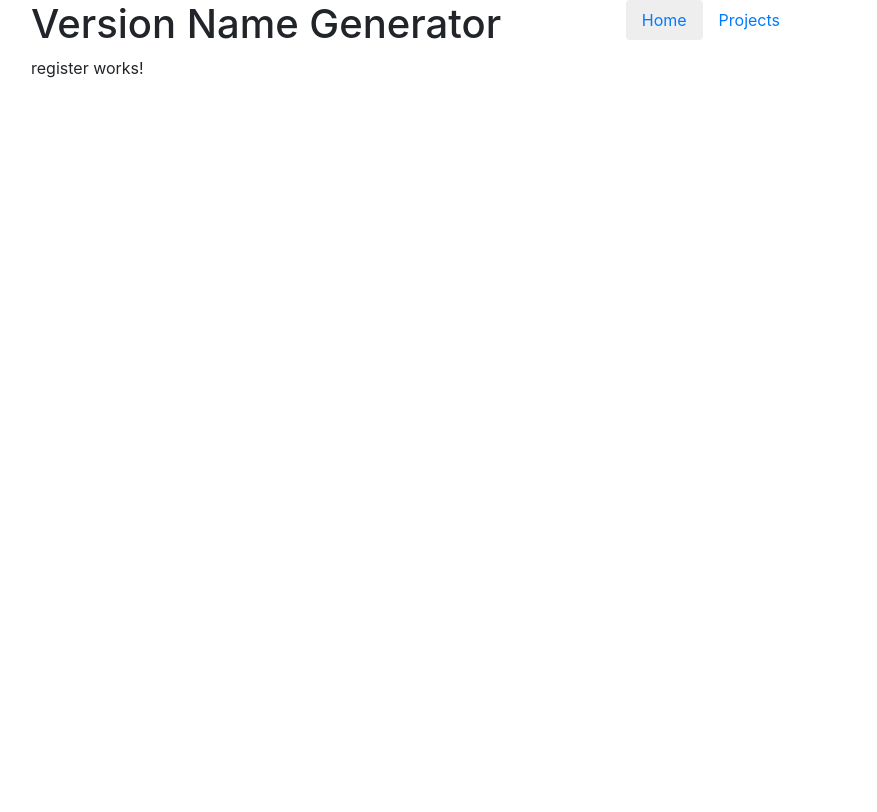
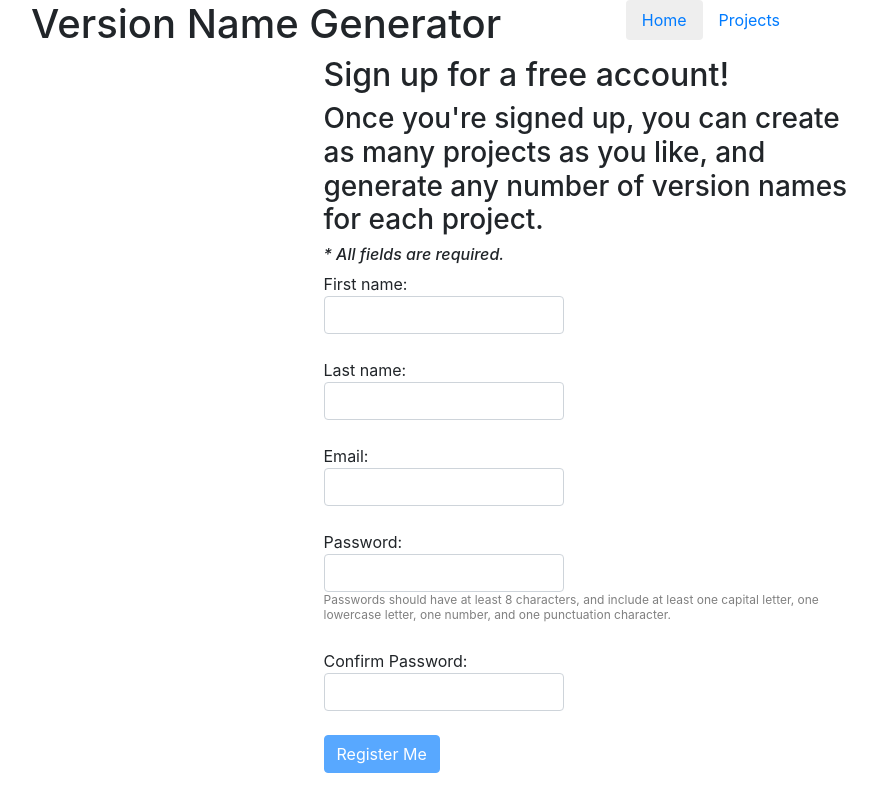
Before and after one commit to stylecramper/version-namer-app, an Angular app: page /register in a window 1280 px wide. Shown: the whole page, without its empty margins (54-931 px from the left). Built offline with nearby package versions, Linux system fonts and the light colour scheme.

Commit message:
Complete register component

```diff
--- a/src/app/register/register.component.css
+++ b/src/app/register/register.component.css
@@ -0,0 +1,69 @@
+.success-container {
+    align-items: center;
+    bottom: 0;
+    display: flex;
+    left: 0;
+    justify-content: center;
+    margin: 0;
+    position: fixed;
+    right: 0;
+    top: 0;
+    z-index: 999;
+}
+
+.success-container .mask {
+    background-color: #fff;
+    bottom: 0;
+    left: 0;
+    opacity: 0.5;
+    position: absolute;
+    right: 0;
+    top: 0;
+}
+
+.success-modal {
+    background-color: #fff;
+    border-radius: 6px;
+    box-shadow: 6px 6px 23px -2px rgba(0,0,0,0.5);
+    height: 160px;
+    padding: 20px;
+    position: absolute;
+    width: 480px;
+}
+
+.password-container {
+    position: relative;
+}
+.strength-check {
+    box-sizing: content-box;
+    color: white;
+    display: none;
+    font-size: 0.75em;
+    font-style: italic;
+    width: 150px;
+    height: 20px;
+    opacity: 0.7;
+    padding: 2px 0 2px 12px;
+    position: absolute;
+    right: 100px;
+    top: 24px;
+}
+
+.strength-check.weak {
+    background-color: #B20E37;
+    display: block;
+}
+
+.strength-check.medium {
+    background-color: goldenrod;
+    display: block;
+}
+
+.strength-check.strong {
+    background-color: #399800;
+    display: block;
+}
+
+.register-form input {
+    width: 240px;
+}
--- a/src/app/register/register.component.html
+++ b/src/app/register/register.component.html
@@ -1,3 +1,62 @@
-<p>
-  register works!
-</p>
+<section>
+  <div class="container col-md-6 register-form" *ngIf="registrationState==='prereg'">
+    <h2>Sign up for a free account!</h2>
+    <h3>Once you're signed up, you can create as many projects as you like, and generate any number of version names for each project.</h3>
+    <h6 class="required-note">* All fields are required.</h6>
+    <form class="needs-validation" [formGroup]="userForm" (ngSubmit)="register(userForm)">
+      <div class="form-group">
+        <label class="control-label" for="first_name">First name: <br />
+          <input
+            [formControl]="userForm.controls['firstname']"
+            class="form-control" type="text" #firstname id="first_name" />
+        </label>
+      </div>
+      <div class="form-group">
+          <label class="control-label" for="last_name">Last name: <br />
+            <input
+              [formControl]="userForm.controls['lastname']"
+              class="form-control" type="text" #lastname id="last_name" />
+          </label>
+      </div>
+      <div class="form-group">
+          <label class="control-label" for="email">Email: <br />
+            <input
+            [formControl]="userForm.controls['email']"
+              class="form-control" type="text" #email id="email" />
+          </label>
+      </div>
+      <div class="form-group password-container">
+          <label class="control-label" for="password">Password: <br />
+            <input
+              [formControl]="userForm.controls['password']"
+              class="form-control" type="password" #password id="password" />
+              <div class="strength-check" [ngClass]="{'strong':isStrong(),'medium':isMedium(), 'weak':isWeak()}">{{passwordStrength()}}</div>
+              <span class="input-note">Passwords should have at least 8 characters, and include at least one capital letter, one lowercase letter, one number, and one punctuation character.</span>
+          </label>
+      </div>
+      <div class="form-group">
+          <label class="control-label" for="confirm-password">Confirm Password: <br />
+            <input
+              [formControl]="userForm.controls['confirmPassword']"
+              [ngClass]="{'is-invalid':passwordMatchError()}"
+              class="form-control" type="password" #confirmPassword id="confirm-password" />
+          </label>
+      </div>
+      <button
+        [disabled]="userForm.invalid"
+        type="submit"
+        class="btn btn-primary">Register Me</button>
+    </form>
+    <div class="alert alert-danger" role="alert" *ngIf="message">
+      {{ message }}
+    </div>
+  </div>
+  <div class="success-container" *ngIf="registrationState===successValue">
+    <div class="mask"></div>
+    <div class="success-modal">
+      <h6>Success!</h6>
+      <p>Now you can sign in with your email address and password.</p>
+      <button type="button" class="btn btn-primary btn-lg btn-block" (click)="goToSignIn()">Sign In</button>
+    </div>
+  </div>
+</section>
--- a/src/app/register/register.component.ts
+++ b/src/app/register/register.component.ts
@@ -1,4 +1,10 @@
 import { Component, OnInit } from '@angular/core';
+import { Router } from '@angular/router';
+import { AbstractControl, FormBuilder, FormGroup, Validators } from '@angular/forms';
+
+import { PasswordValidation } from './password-validation';
+import { RegisterResponse } from './../models/register-response.model';
+import { AuthService } from './../services/auth.service';
 
 @Component({
   selector: 'app-register',
@@ -6,10 +12,76 @@ import { Component, OnInit } from '@angular/core';
   styleUrls: ['./register.component.css']
 })
 export class RegisterComponent implements OnInit {
+  userForm: FormGroup;
+  password: AbstractControl;
+  strongRegularExp: RegExp;
+  mediumRegularExp: RegExp;
+  private registrationState: null | string;
+  private successValue = 'success';
 
-  constructor() { }
+  constructor(private fb: FormBuilder, private router: Router, public authService: AuthService) {
+    this.strongRegularExp = new RegExp('^(?=.*[a-z])(?=.*[A-Z])(?=.*[0-9])(?=.*[!@#\$%\^&\*])(?=.{8,})');
+    this.mediumRegularExp = new RegExp('^(((?=.*[a-z])(?=.*[A-Z]))|((?=.*[a-z])(?=.*[0-9]))|((?=.*[A-Z])(?=.*[0-9])))(?=.{6,})')
+    this.createForm();
+    this.password = this.userForm.controls['password'];
+    this.registrationState = 'prereg';
+  }
 
   ngOnInit() {
   }
 
+  goToSignIn() {
+    this.registrationState = null;
+    this.router.navigate(['./', { outlets: { signin: ['sign-in']}}]);
+  }
+
+  createForm() {
+    this.userForm = this.fb.group({
+      firstname: ['', Validators.required],
+      lastname: ['', Validators.required],
+      email: ['', [Validators.required, Validators.email]],
+      password: ['', Validators.required],
+      confirmPassword: ['', Validators.required]
+    }, {
+      validator: PasswordValidation.MatchPassword
+    });
+  }
+
+  register(form) {console.log('#### register CALLED');
+    this.authService.register(form.value)
+      .subscribe((res) => {
+        if (res.code === this.successValue) {
+          this.registrationState = this.successValue;
+        }
+      });
+  }
+
+  passwordStrength() {
+    if (this.strongRegularExp.test(this.password.value)) {
+      return 'strong';
+    }
+    if (this.mediumRegularExp.test(this.password.value)) {
+      return 'medium';
+    }
+    return 'weak';
+  }
+
+  isWeak() {
+    return this.password.dirty && this.passwordStrength() === 'weak';
+  }
+
+  isMedium() {
+    return this.password.dirty && this.passwordStrength() === 'medium';
+  }
+
+  isStrong() {
+    return this.password.dirty && this.passwordStrength() === 'strong';
+  }
+
+  passwordMatchError() {
+    const confirmPassword = this.userForm.controls.confirmPassword;
+
+    return confirmPassword.errors && confirmPassword.errors.MatchPassword && confirmPassword.dirty;
+  }
+
 }
```
